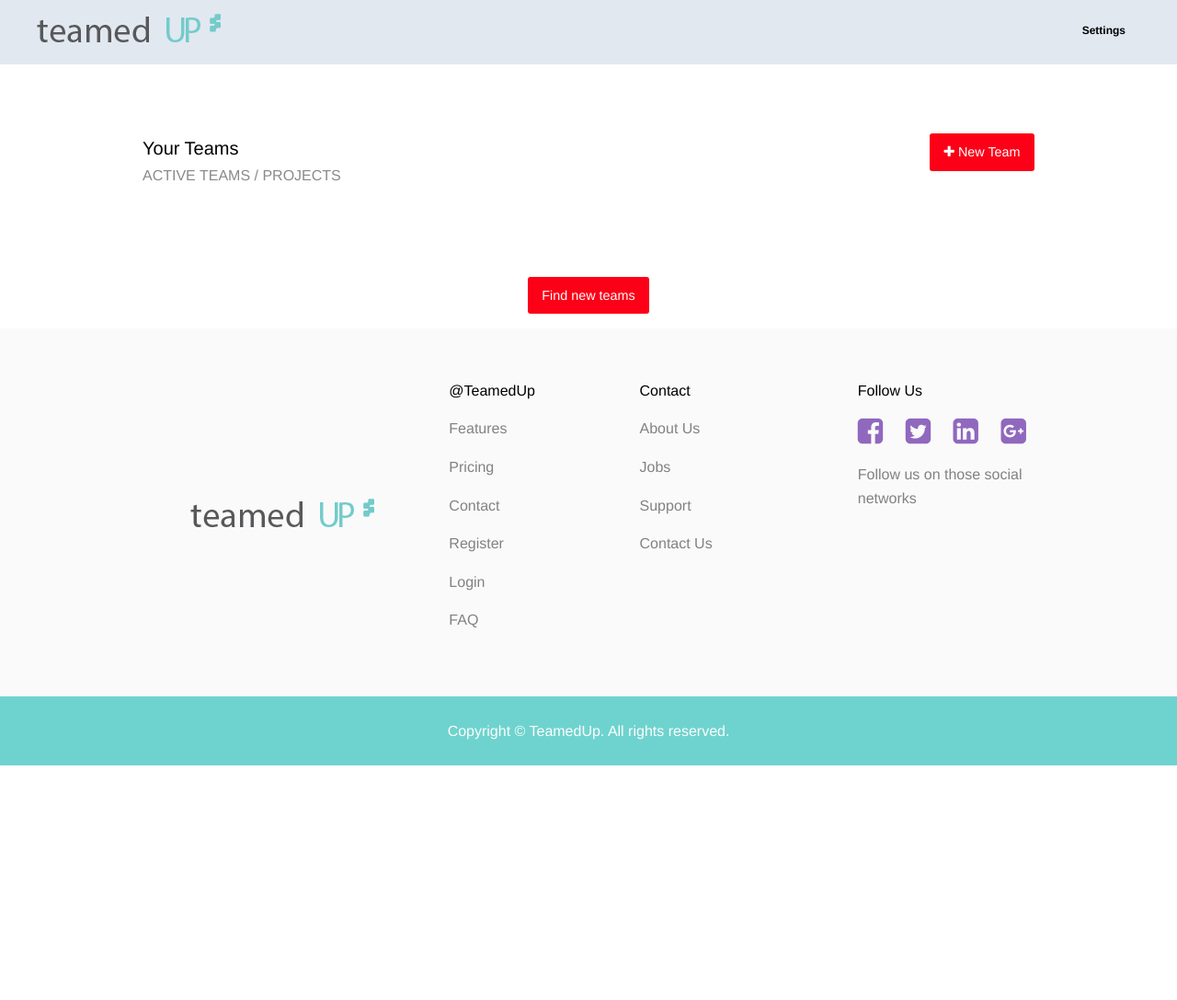
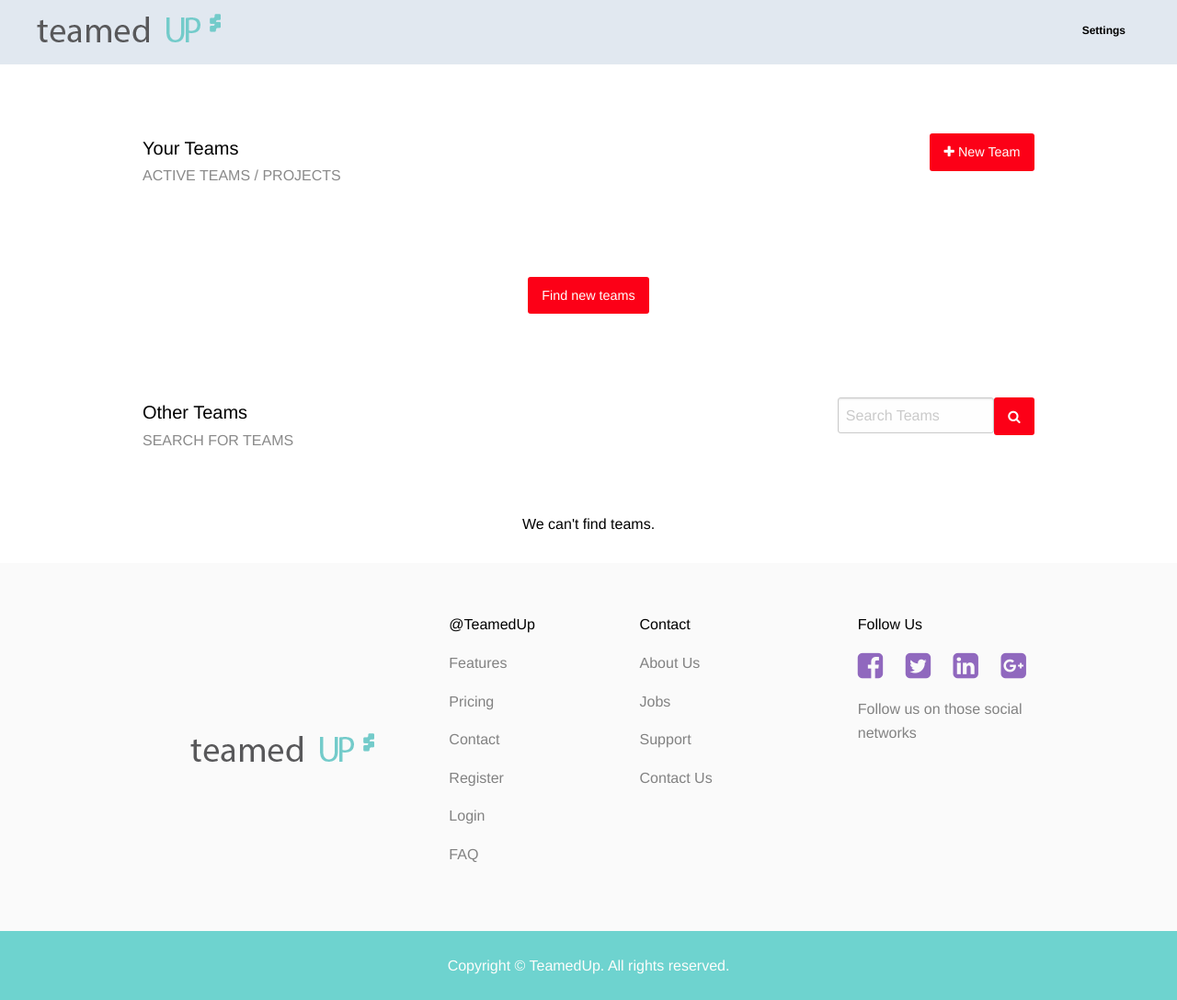
Before and after one commit to heroku/python-getting-started, a Django app: page /app/ in a window 1280 px wide. Shown: the whole page at 92% size. Before the commit the page ends 832 px from the top, so only its background shows below. Run offline with Django 3.2, Linux system fonts and the light colour scheme; the visitor is signed in with stand-in values (Sample User, id 1); data that the repository does not hold is empty; some libraries are stand-ins or nearby versions.

Commit message:
other teams in dashboard

```diff
--- a/app/templates/app/home.html
+++ b/app/templates/app/home.html
@@ -16,7 +16,7 @@
 
         {% include "app/new_team_modal.html" %}
 
-        <div class="row small-up-1 medium-up-2 large-up-4" style="margin-top:60px;">
+        <div class="row small-up-2 medium-up-4 large-up-4" style="margin-top:60px;">
             {% for team in teams %}
                 {% if request.user == team.owner %}
                     <div class="column">
@@ -24,7 +24,7 @@
                             <img src="{{ MEDIA_URL }}{{ team.image }}" style="width:100%;">
                         </a>
                         <div class="lead" style="margin-top:20px;"><a href="/teams/detail/{{ team.id }}">{{ team.title }}</a></div>
-                        <div class="subheader">{{ team.description|slice:":45" }}</div>
+                        <div class="subheader" style="word-break: break-all;">{{ team.description|slice:":45" }}</div>
                     </div>
                 {% endif %}
             {% endfor %}
@@ -35,11 +35,77 @@
                 <a href="/teams" class="button">Find new teams</a>
             </div>
         </div>
+
+        <div class="row" style="margin-top:75px;">
+            <div class="columns small-6 medium-4 large-3 text-left">
+                <div class="lead">Other Teams</div>
+                <div class="subheader">SEARCH FOR TEAMS</div>
+            </div>
+            <div class="columns small-6 medium-4 medium-offset-4 large-3 large-offset-6 text-right">
+                <a id="searchteams-btn" class="button" style="float:right;"><i class="fa fa-search" aria-hidden="true"></i></a>
+                <input type="text" id="searchteams-query" name="searchteams-query" placeholder="Search Teams" style="width:calc(100% - 50px); float:right;" />
+            </div>
+        </div>
+
+        <div style="margin-top:60px;">
+            {% for team in teams %}
+                {% if request.user != team.owner %}
+                    <div class="row team-row hide" data-title="{{team.title}}" data-description="{{team.description}}" style="margin-bottom:20px;">
+                        <div class="small-4 medium-3 large-2 columns">
+                            <a href="/teams/detail/{{ team.pk }}">
+                                <div style="background-image:url('{{ MEDIA_URL }}{{ team.image }}');" class="square-image"></div>
+                            </a>
+                        </div>
+                        <div class="small-8 medium-9 large-10 columns text-left">
+                            <div class="subheader" style="display:inline-block;">{{ team.title }}</div>
+                            <div style="background-color:#9068be; color:white; display:inline-block; padding:2px 5px; margin-left:10px; border-radius:2px;">{{ team.owner }}</div>
+                            <div style="word-break: break-all;">{{ team.description }}</div>
+                        </div>
+                    </div>
+                {% endif %}
+            {% endfor %}
+        </div>
+
+        <div class="text-center hide" style="margin-top:30px;" id="searchteams-more-btn-div">
+            <a id="searchteams-more-btn" class="button button-purple button-round"><i class="fa fa-repeat" aria-hidden="true" style="margin-right:20px;"></i>Show More</a>
+        </div>
+
+        <div class="text-center hide" style="margin-top:30px;margin-bottom:30px;" id="searchteams-noresult">
+            We can't find teams.
+        </div>
     </div>
     <script src="https://ajax.googleapis.com/ajax/libs/jquery/1.11.3/jquery.min.js"></script>
     <script>
+        var searchTeamsPer = 5;
+        var searchTeamsCount = searchTeamsPer;
+        var teamsCount = $('.team-row').length;
+        var searchTeamsQuery = '';
+
+        function search() {
+            var i = 0;
+            $('#searchteams-more-btn-div').addClass('hide');
+            $('.team-row').each(function(index) {
+                if($(this).data('title').toLowerCase().indexOf(searchTeamsQuery.toLowerCase())>-1 ||
+                $(this).data('description').toLowerCase().indexOf(searchTeamsQuery.toLowerCase())>-1) {
+                    i++;
+                    if(i<=searchTeamsCount) {
+                        $(this).removeClass('hide');
+                    } else {
+                        $(this).addClass('hide');
+                        $('#searchteams-more-btn-div').removeClass('hide');
+                    }
+                } else {
+                    $(this).addClass('hide');
+                }
+            });
+            if(i==0) {
+                $('#searchteams-noresult').removeClass('hide');
+            } else {
+                $('#searchteams-noresult').addClass('hide');
+            }
+        }
+
         $(document).ready(function () {
-
             $('.close-reveal-modal').click(function () {
                 jQuery('#myModal').foundation('close');
             });
@@ -48,6 +114,27 @@
                 event.preventDefault();
                 jQuery('#myModal').foundation('open');
             });
+
+            $('#searchteams-btn').click(function() {
+                searchTeamsQuery = $('#searchteams-query').val();
+                searchTeamsCount = searchTeamsPer;
+                search();
+            });
+
+            $('#searchteams-query').keyup(function(e) {
+                if(e.keyCode == 13) {
+                    searchTeamsQuery = $('#searchteams-query').val();
+                    searchTeamsCount = searchTeamsPer;
+                    search();
+                }
+            });
+
+            $('#searchteams-more-btn').click(function() {
+                searchTeamsCount += searchTeamsPer;
+                search();
+            });
+
+            search();
         });
     </script>
 {% endblock %}
--- a/teamedup/static/css/custom.css
+++ b/teamedup/static/css/custom.css
@@ -4,6 +4,14 @@
 
 .button {
     background-color: #fc0017;
+}
+
+.button-purple {
+	background-color: #9068be;
+}
+
+.button-round {
+	border-radius: 20px;
 }
 
 a {
@@ -13,3 +21,10 @@ a {
 .center-button {
     text-align: center;
 }
+
+.square-image {
+	background-size: cover;
+    background-position: center center;
+    width: 100%;
+    padding-top: 100%;
+}
```
